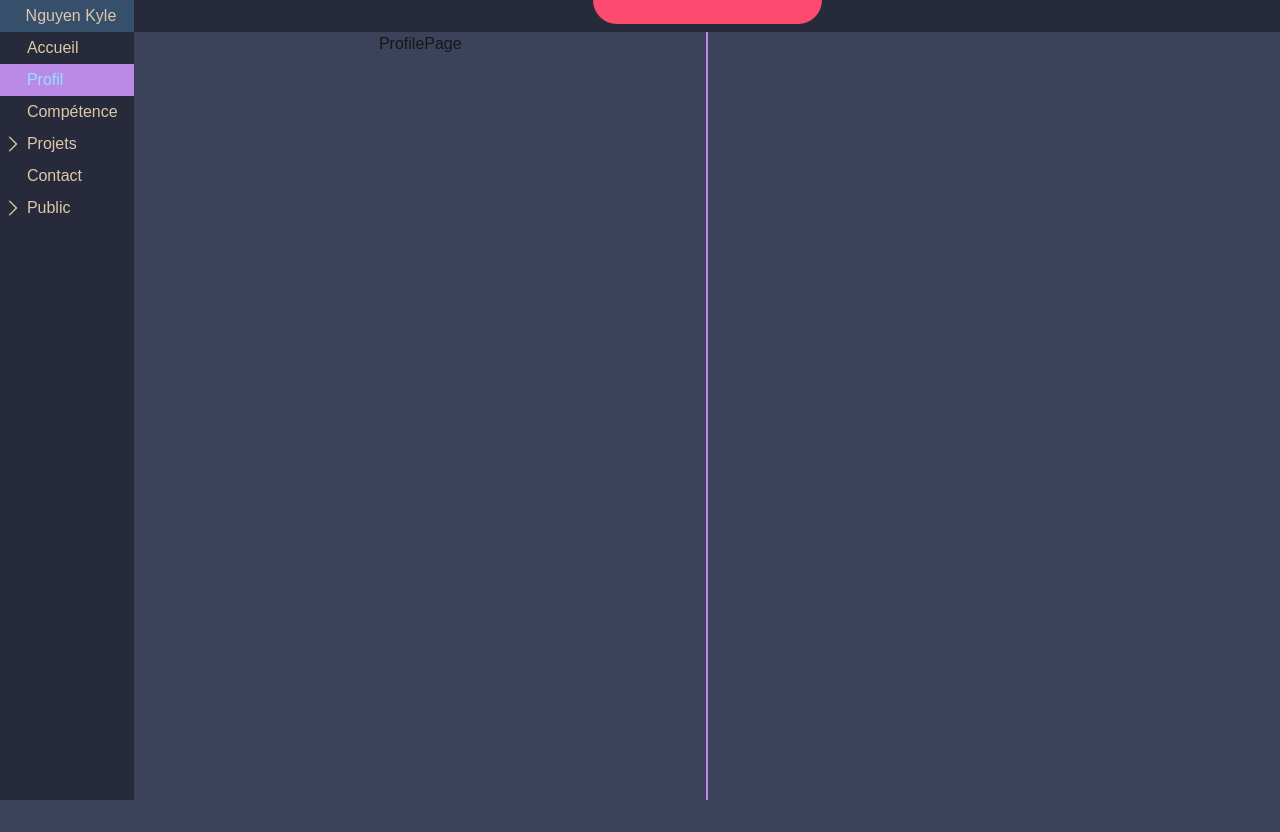
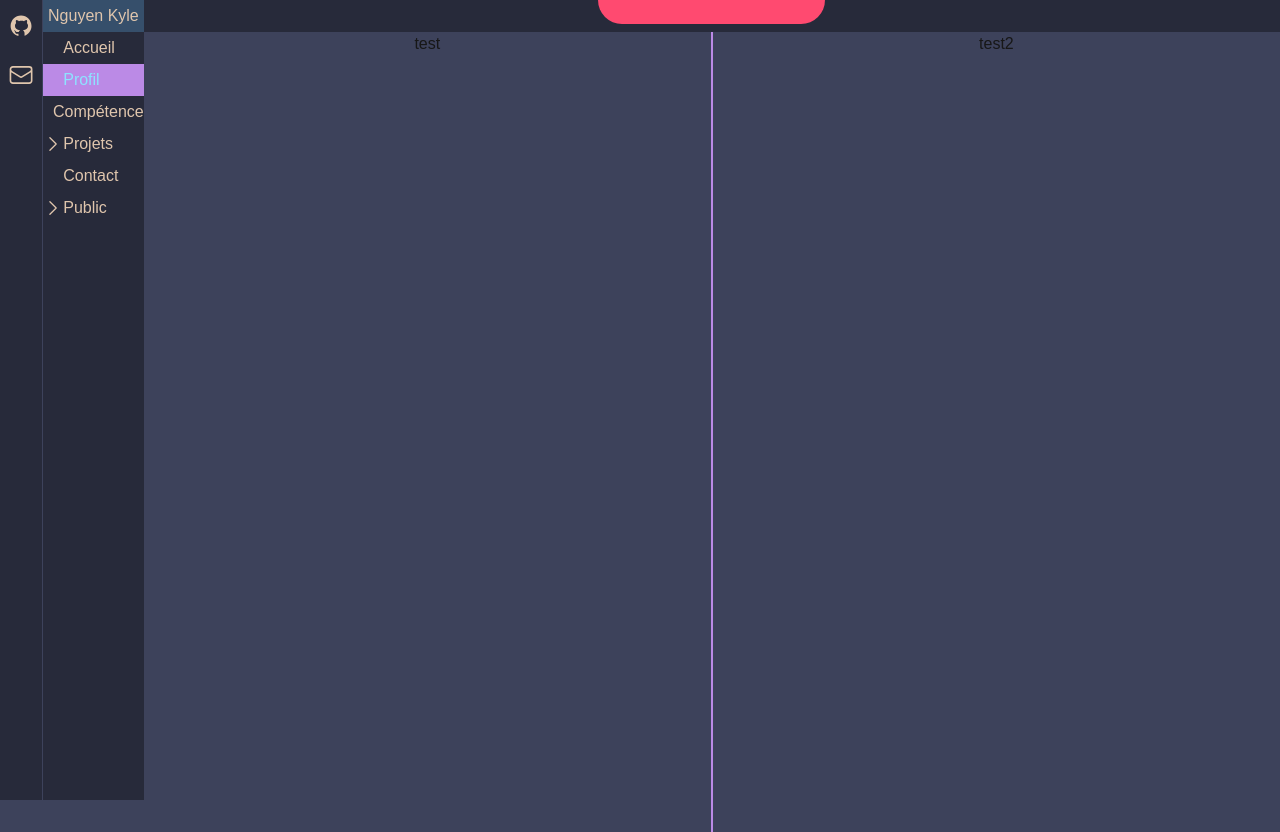
Before and after one commit to Shiusa/portfolio, a Next.js app: page /profile in a window 1280 px wide. Before the commit the page ends 800 px from the top, so only its background shows below. Built offline with nearby package versions, Linux system fonts and the light colour scheme.

Commit message:
rework ui layout

```diff
--- a/src/app/(code)/layout.tsx
+++ b/src/app/(code)/layout.tsx
@@ -1,14 +1,10 @@
 import React from 'react'
 
-const layout = ({ children, codeChildren } : { children:React.ReactNode; codeChildren:React.ReactNode }) => {
+const layout = ({ children } : { children:React.ReactNode; }) => {
+
   return (
     <div className='w-full h-full flex columns-2'>
-        <div className='w-1/2 h-full border-r-[1px] border-mauveNeon flex justify-center'>
-            {children}
-        </div>
-        <div className='w-1/2 h-full border-l-[1px] border-mauveNeon'>
-            {codeChildren}
-        </div>
+        {children}
     </div>
   )
 }
--- a/src/app/(code)/profile/page.tsx
+++ b/src/app/(code)/profile/page.tsx
@@ -1,8 +1,21 @@
+import CodeChildrenWrapper from '@/components/CodeChildrenWrapper'
+import MainChildrenWrapper from '@/components/MainChildrenWrapper'
 import React from 'react'
 
 const ProfilePage = () => {
   return (
-    <div>ProfilePage</div>
+    <>
+      <MainChildrenWrapper>
+        <div>
+          test
+        </div>
+      </MainChildrenWrapper>
+      <CodeChildrenWrapper>
+        <div>
+          test2
+        </div>
+      </CodeChildrenWrapper>
+    </>
   )
 }
 
--- a/src/app/layout.tsx
+++ b/src/app/layout.tsx
@@ -3,6 +3,7 @@ import localFont from "next/font/local";
 import "./globals.css";
 import Navbar from "@/components/Navbar";
 import Header from "@/components/Header";
+import SocialBar from "@/components/SocialBar";
 
 const geistSans = localFont({
   src: "./fonts/GeistVF.woff",
@@ -30,14 +31,22 @@ export default function RootLayout({
       <body
         className={`${geistSans.variable} ${geistMono.variable} antialiased h-full bg-mauveNeonClair`}
       >
-        <Header />
-        <div className="h-[96%] w-full flex flex-col lg:flex-row columns-1 xl:columns-2">
-          <div className="xl:w-[10.5%] lg:w-1/5 w-full">
+        {/*h-[96%] w-full flex flex-col lg:flex-row columns-1 xl:columns-2*/}
+        <div className="h-full w-full flex flex-col lg:flex-row columns-1 xl:columns-2">
+          <div className="xl:w-[12%] lg:w-1/5 w-full h-full flex columns-2">
+            <div className="h-full w-[10%] lg:w-[30%] border-r-[1px] border-mauveNeonClair">
+              <SocialBar />
+            </div>
             <Navbar />
           </div>
-          <main className="xl:w-[89.5%] lg:w-4/5 w-full h-full">
-            {children}
-          </main>
+          {/*w-[90%]*/}
+          <div className="w-full">
+            <Header />
+            {/*xl:w-[89.5%] lg:w-4/5 w-full h-full*/}
+            <main className="xl:w-full lg:w-full w-full h-full">
+              {children}
+            </main>
+          </div>
         </div>
       </body>
     </html>
--- /dev/null
+++ b/src/components/CodeChildrenWrapper.tsx
@@ -0,0 +1,11 @@
+import React from 'react'
+
+const CodeChildrenWrapper = ({children}:{children:React.ReactNode}) => {
+  return (
+    <div className='w-1/2 h-full border-l-[1px] border-mauveNeon flex justify-center'>
+        {children}
+    </div>
+  )
+}
+
+export default CodeChildrenWrapper
--- a/src/components/Header.tsx
+++ b/src/components/Header.tsx
@@ -2,11 +2,12 @@ import React from 'react'
 
 const Header = () => {
   return (
-    <header className='h-[4%] flex'>
-        <div className='lg:w-1/5 xl:w-[10.5%] bg-bleuAcier text-orTamise lg:flex items-center lg:justify-start pl-[4%] xl:pl-[2%] hidden'>
+    <header className='h-10 lg:h-[4%] flex'>
+        {/* <div className='lg:w-1/5 xl:w-[10.5%] bg-bleuAcier text-orTamise lg:flex items-center lg:justify-start pl-[4%] xl:pl-[2%] hidden'>
             <p className='xl:text-left w-full'>Nguyen Kyle</p>
-        </div>
-        <div className='flex items-start justify-center w-full lg:w-4/5 xl:w-[89.5%] bg-grisAnthracite'>
+        </div> */}
+        {/*lg:w-4/5 xl:w-[89.5%]*/}
+        <div className='flex items-start justify-center w-full bg-grisAnthracite'>
             <div className='bg-roseNeon w-[20%] h-3/4 rounded-b-full'></div>
         </div>
     </header>
--- /dev/null
+++ b/src/components/MainChildrenWrapper.tsx
@@ -0,0 +1,11 @@
+import React from 'react'
+
+const MainChildrenWrapper = ({children}:{children:React.ReactNode}) => {
+  return (
+    <div className='w-1/2 h-full border-r-[1px] border-mauveNeon flex justify-center'>
+        {children}
+    </div>
+  )
+}
+
+export default MainChildrenWrapper
--- a/src/components/Navbar.tsx
+++ b/src/components/Navbar.tsx
@@ -79,7 +79,10 @@ const navData:NavData[] = [
 
 const Navbar = () => {
   return (
-    <nav className="h-full bg-grisAnthracite">
+    <nav className="h-full w-full bg-grisAnthracite">
+		<div className={`flex h-[4%] text-base bg-bleuAcier text-orTamise lg:flex items-center lg:justify-start`}>
+			<p className='text-center w-full'>Nguyen Kyle</p>
+		</div>
         <ul>
 			{navData.map(linkData=>(
             	<NavbarTile key={linkData.id} data={linkData} />
--- a/src/components/NavbarSubTile.tsx
+++ b/src/components/NavbarSubTile.tsx
@@ -6,7 +6,7 @@ const NavbarSubTile = ({subData}:{subData:SubMenu}) => {
   return (
     <>
         <div className='w-full flex columns-2 h-8 text-base items-center'>
-            <div className="ml-5 w-[20%] h-8 flex items-center justify-center border-l-[1px] border-orTamise">
+            <div className="ml-[10%] w-[20%] h-8 flex items-center justify-center border-l-[1px] border-orTamise">
             </div>
             <Link href={subData.path} className="text-orTamise">
                 {subData.name}
```
Also changed, not shown: public/github-mark.svg (added).
